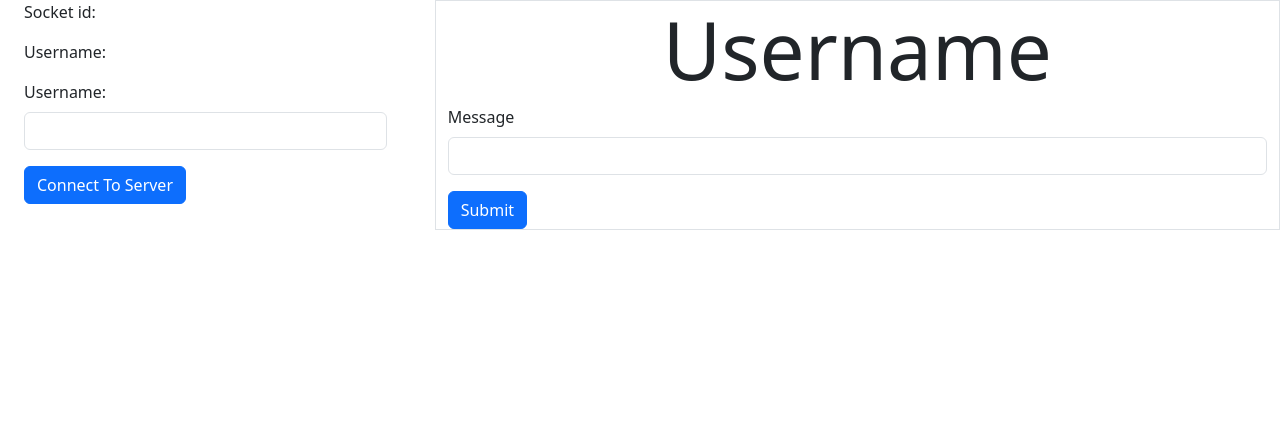
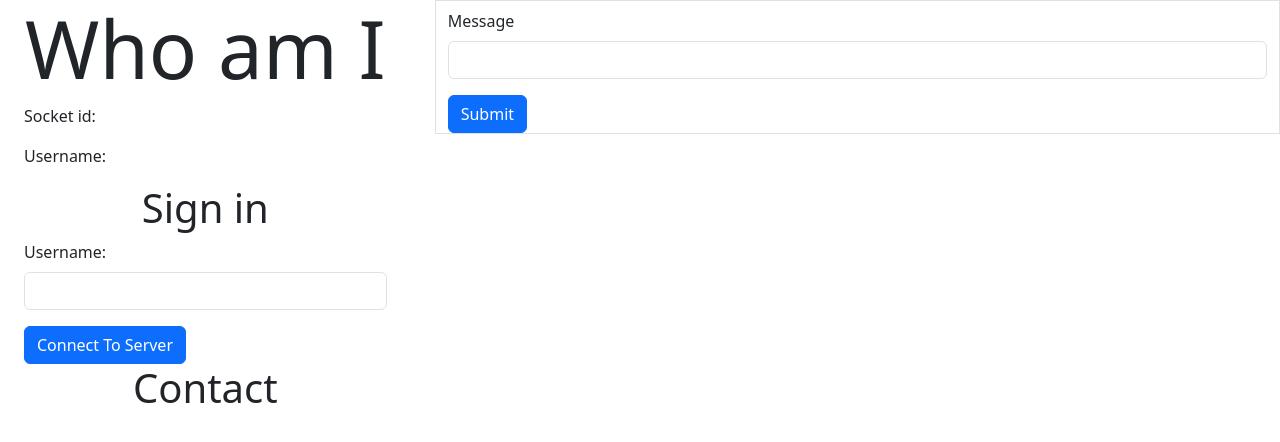
Before and after one commit to Mr-Anyone/ChatAppWebSocket, a React (Create React App) app in the folder frontend/: page / in a window 1280 px wide. Shown: the top 442 px of the page. Built offline with nearby package versions, Linux system fonts and the light colour scheme.

Commit message:
passed in talk to the thing

```diff
--- a/frontend/src/App.js
+++ b/frontend/src/App.js
@@ -17,6 +17,8 @@ function App() {
   let [current_username, setCurrentUsername] = useState("");
   let [other_usernames, setOtherUsernames] = useState([]);
 
+  // set who is being talked to
+  let [talk_to, setTalkTo] = useState({});
 
   return (
     <Row>
@@ -24,11 +26,11 @@ function App() {
         <Container>
           <UserNameBar socket_id={socket_id} username={current_username}></UserNameBar>
           <SignupForm setSocketId={setSocketId} setUserName={setCurrentUsername}></SignupForm>
-          <UserList usernames={other_usernames} setUserNames={setOtherUsernames}> </UserList>
+          <UserList usernames={other_usernames} setUserNames={setOtherUsernames} setTalkTo={setTalkTo}> </UserList>
         </Container>
       </Col>
       <Col xs={8}>
-        <MessageView></MessageView>
+        <MessageView talk_to={talk_to}></MessageView>
       </Col>
     </Row>
   );
--- a/frontend/src/components/MessageView.js
+++ b/frontend/src/components/MessageView.js
@@ -25,7 +25,7 @@ function SendForm() {
     </>);
 }
 
-function MessageView({socket_id, username, messages}) {
+function MessageView({talk_to, messages}) {
     function receiveMessage(message) {
         console.log(message)
     }
@@ -37,10 +37,14 @@ function MessageView({socket_id, username, messages}) {
         }
     }, [])
 
+    let username;
+    if ("username" in talk_to) {
+        username = talk_to.username;
+    }
 
     return (
         <Container className="border">
-            <h1 className="text-center display-1">Username</h1>
+            <h1 className="text-center display-1">{username}</h1>
 
             <SendForm></SendForm>
         </Container>
--- a/frontend/src/components/Signup.js
+++ b/frontend/src/components/Signup.js
@@ -29,6 +29,7 @@ function SignupForm({ setSocketId, setUserName }) {
 
     return (
         <Container>
+            <h1 className="text-center">Sign in</h1>
             <Form>
                 <Form.Group className="pb-3">
                     <Form.Label>Username: </Form.Label>
--- a/frontend/src/components/UserList.js
+++ b/frontend/src/components/UserList.js
@@ -1,9 +1,23 @@
 import Container from "react-bootstrap/Container";
 import { socket } from "../socket";
 import { useEffect, useState } from "react";
+import ListGroup from "react-bootstrap/ListGroup";
+import Button from "react-bootstrap/Button";
 
-function UserList({usernames, setUserNames}) {
+function UserlistItem({ username, socket_id, setTalkTo }) {
+    function onClick(){
+        setTalkTo({"username": username, "id": socket_id})
+    }
 
+    return (<>
+        <ListGroup.Item>
+            <p>username: {username}</p>
+            <p>socket/room id: {socket_id}</p>
+            <Button onClick={onClick}>Talk</Button>
+        </ListGroup.Item>
+    </>);
+}
+function UserList({ usernames, setUserNames, setTalkTo}) {
     function onUpdateTable(got_username) {
         console.log(got_username)
         var names = []
@@ -14,7 +28,6 @@ function UserList({usernames, setUserNames}) {
             })
         }
 
-        console.log(names)
         setUserNames(names)
     }
 
@@ -27,11 +40,12 @@ function UserList({usernames, setUserNames}) {
     })
 
     return (<>
-        <ul>
-            {usernames.map((username) => (
-                <li>{username.id} : {username.username}</li>
+    <h1 className="text-center">Contact</h1>
+        <ListGroup>
+            {usernames.map((contact) => (
+                <UserlistItem username={contact.username} socket_id={contact.id} setTalkTo={setTalkTo}> </UserlistItem>
             ))}
-        </ul>
+        </ListGroup>
 
     </>);
 }
--- a/frontend/src/components/UsernameBar.js
+++ b/frontend/src/components/UsernameBar.js
@@ -3,6 +3,7 @@ import { socket } from "../socket";
 
 function UserNameBar({socket_id, username}){
     return (<Container>
+        <h1 className="display-1 text-center">Who am I</h1>
         <p>Socket id: {socket_id}</p>
         <p>Username: {username}</p>
     </Container>)
```
